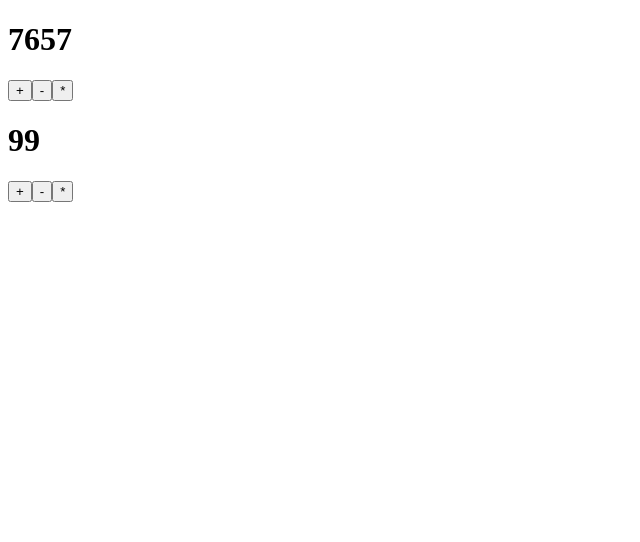
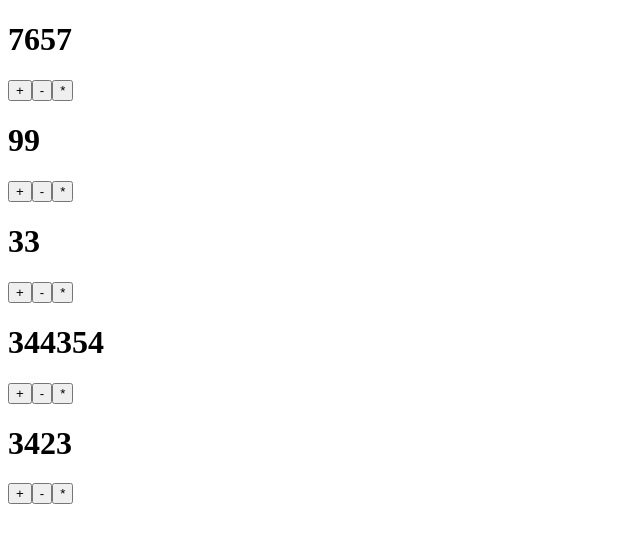
Before and after one commit to eva-montgomery/react-review, a React (Create React App) app: page / in a window 1280 px wide. Shown: the top 542 px of the page, without its empty margins (0-640 px from the left). Built offline with nearby package versions, Linux system fonts and the light colour scheme.

Commit message:
uses .map to create Counter components

```diff
--- a/src/App.js
+++ b/src/App.js
@@ -13,27 +13,60 @@ class App extends React.Component {
     this.state = {
       values: [
         7657,
-        99
+        99,
+        33,
+        344354,
+        3423
+      ],
+      changeBy: [
+        2,
+        33,
+        1,
+        1,
+        1
       ]
     };
   }
   render () {
     return (
       <div>
-        <Counter
-        value={this.state.values[0]}
-        changeBy={2}
-        addHandler={this._incrementAll}
-        subtractHandler={this._decrementAll}
-        index={0}
-        />
-        <Counter
+
+        {
+
+          this.state.values.map((num, index) => {
+            return (
+              <Counter
+              key={index}
+              index={index}
+              value={num}
+              addHandler={() => {
+                this._incrementAll(this.state.changeBy[index])
+            }}
+              subtractHandler={() => {
+                this._decrementAll(this.state.changeBy[index])
+              }}
+              resetHandler={this._updateValue}
+              />
+            )
+          })
+
+
+
+
+        }
+
+        {/* <Counter
         value={this.state.values[1]}
-        changeBy={33}
-        addHandler={this._incrementAll}
-        subtractHandler={this._decrementAll}
+        // changeBy={this.state.changeBy[1]}
+        addHandler={() => {
+          this._incrementAll(this.state.changeBy[1])
+        }}
+          subtractHandler={() => {
+            this._decrementAll(this.state.changeBy[1])
+          }}
+          resetHandler={this._updateValue}
         index={1}
-        />
+        /> */}
 
       </div>
     );
@@ -52,14 +85,14 @@ class App extends React.Component {
         values: newValues
       });
   }
-  _incrementAll = () => {
+  _incrementAll = (howMuch) => {
     const newValues =
     this.state.values.map(num => num + 1);
     this.setState({
       values: newValues
     })
   }
-  _decrementAll = () => {
+  _decrementAll = (howMuch) => {
     const newValues =
     this.state.values.map(num => num - 1);
     this.setState({
--- a/src/Counter.js
+++ b/src/Counter.js
@@ -46,7 +46,7 @@ class Counter extends React.Component {
     }
 
     _resetValue = () => {
-        this.props.clickHandler(this.props.index, this.state.initialValie);
+        this.props.resetHandler(this.props.index, this.state.initialValie);
         // this.setState({
         //     value: this.props.initialValue
         // });
```
